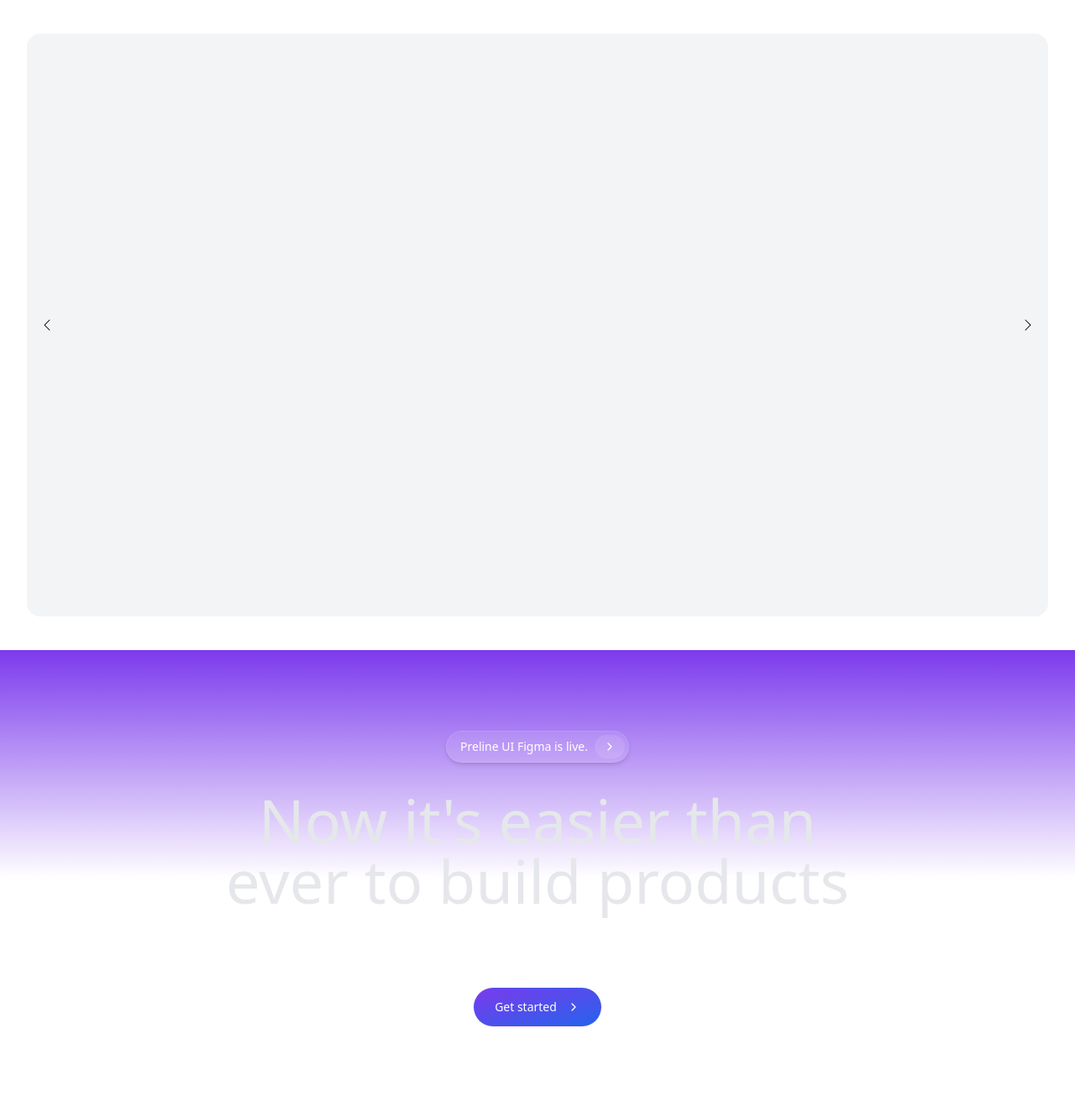
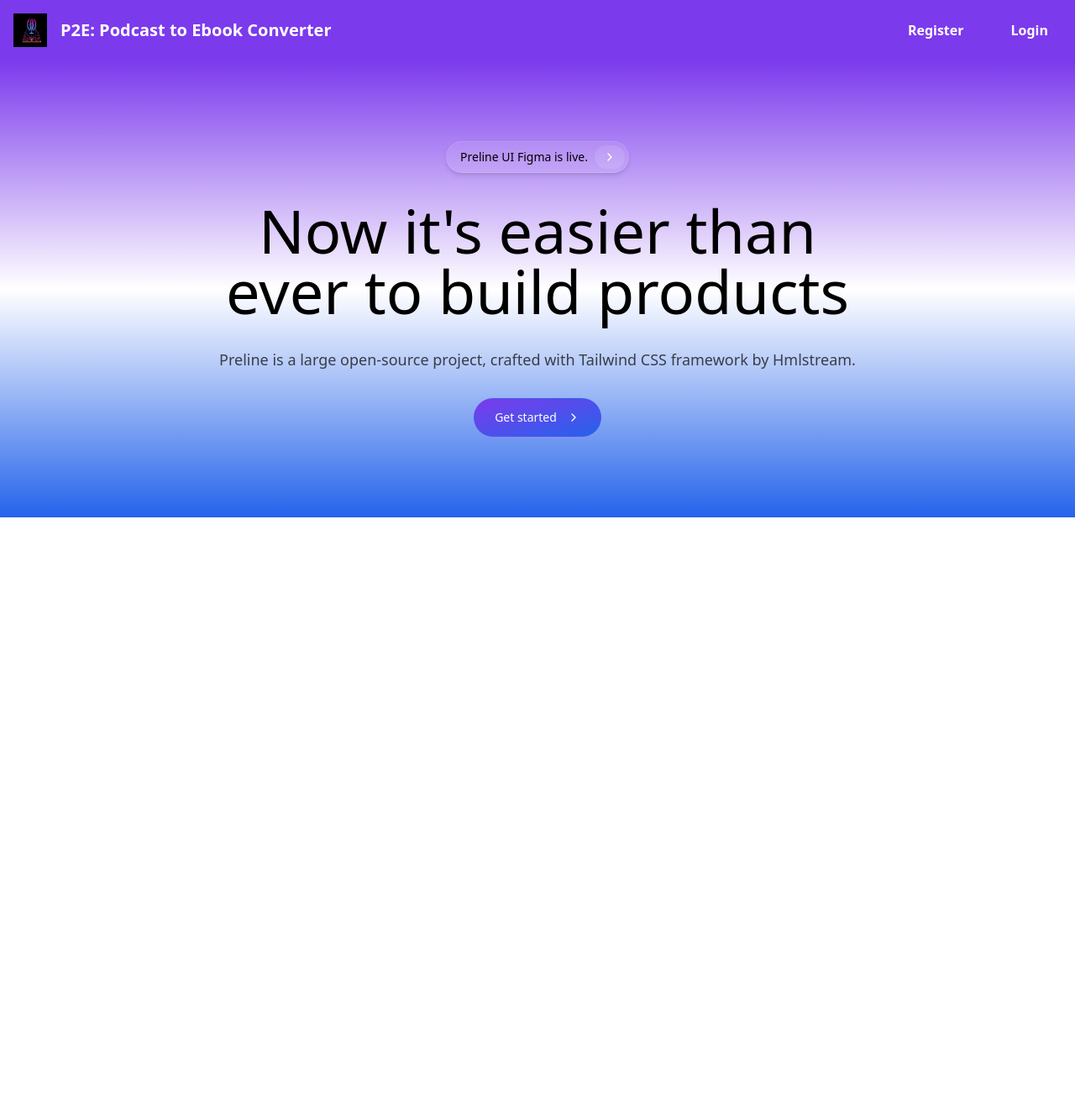
Before and after one commit to MimanshaKaur/P2E_Project, a Flask app: page / in a window 1280 px wide. Shown: the whole page at 84% size. After the commit the page ends 616 px from the top, so only its background shows below. Run offline with Flask 3, Linux system fonts and the light colour scheme; some libraries are stand-ins or nearby versions.

Commit message:
index page design

```diff
--- a/templates/index.html
+++ b/templates/index.html
@@ -8,95 +8,15 @@
     <script src="https://cdn.tailwindcss.com"></script>
 </head>
 <body>
- <!-- Slider -->
-<div class="px-4 lg:px-6 lg:px-8 py-10">
-    <div data-hs-carousel='{
-        "loadingClasses": "opacity-0"
-      }' class="relative">
-      <div class="hs-carousel relative overflow-hidden w-full h-[30rem] md:h-[calc(100vh-106px)]  bg-gray-100 rounded-2xl">
-        <div class="hs-carousel-body absolute top-0 bottom-0 start-0 flex flex-nowrap transition-transform duration-700 opacity-0">
-          <!-- Item -->
-          <div class="hs-carousel-slide">
-            <div class="h-[30rem] md:h-[calc(100vh-106px)]  flex flex-col bg-[url('static\img2.jpg')] bg-cover bg-center bg-no-repeat">
-              <div class="mt-auto w-2/3 md:max-w-lg ps-5 pb-5 md:ps-10 md:pb-10">
-                <span class="block text-black">Nike React</span>
-                <span class="block text-white text-xl md:text-3xl">Rewriting sport's playbook for billions of athletes</span>
-                <div class="mt-5">
-                  <a class="py-2 px-3 inline-flex items-center gap-x-2 text-sm font-medium rounded-xl bg-white border border-transparent text-black hover:bg-gray-100 focus:outline-none focus:bg-gray-100 disabled:opacity-50 disabled:pointer-events-none" href="#">
-                    Read Case Studies
-                  </a>
-                </div>
-              </div>
-            </div>
-          </div>
-          <!-- End Item -->
-
-          <!-- Item -->
-          <div class="hs-carousel-slide">
-            <div class="h-[30rem] md:h-[calc(100vh-106px)]  flex flex-col bg-[url('https://images.unsplash.com/photo-1612287230202-1ff1d85d1bdf?q=80&w=1920&auto=format&fit=crop&ixlib=rb-4.0.3&ixid=M3wxMjA3fDB8MHxwaG90by1wYWdlfHx8fGVufDB8fHx8fA%3D%3D')] bg-cover bg-center bg-no-repeat">
-              <div class="mt-auto w-2/3 md:max-w-lg ps-5 pb-5 md:ps-10 md:pb-10">
-                <span class="block text-white">CoolApps</span>
-                <span class="block text-white text-xl md:text-3xl">From mobile apps to gaming consoles</span>
-                <div class="mt-5">
-                  <a class="py-2 px-3 inline-flex items-center gap-x-2 text-sm font-medium rounded-xl bg-white border border-transparent text-black hover:bg-gray-100 focus:outline-none focus:bg-gray-100 disabled:opacity-50 disabled:pointer-events-none" href="#">
-                    Read Case Studies
-                  </a>
-                </div>
-              </div>
-            </div>
-          </div>
-          <!-- End Item -->
-
-          <!-- Item -->
-          <div class="hs-carousel-slide">
-            <div class="h-[30rem] md:h-[calc(100vh-106px)]  flex flex-col bg-[url('https://images.unsplash.com/photo-1629666451094-8908989cae90?q=80&w=1920&auto=format&fit=crop&ixlib=rb-4.0.3&ixid=M3wxMjA3fDB8MHxwaG90by1wYWdlfHx8fGVufDB8fHx8fA%3D%3D')] bg-cover bg-center bg-no-repeat">
-              <div class="mt-auto w-2/3 md:max-w-lg ps-5 pb-5 md:ps-10 md:pb-10">
-                <span class="block text-white">Grumpy</span>
-                <span class="block text-white text-xl md:text-3xl">Bringing Art to everything</span>
-                <div class="mt-5">
-                  <a class="py-2 px-3 inline-flex items-center gap-x-2 text-sm font-medium rounded-xl bg-white border border-transparent text-black hover:bg-gray-100 focus:outline-none focus:bg-gray-100 disabled:opacity-50 disabled:pointer-events-none" href="#">
-                    Read Case Studies
-                  </a>
-                </div>
-              </div>
-            </div>
-          </div>
-          <!-- End Item -->
-        </div>
-      </div>
-
-      <!-- Arrows -->
-      <button type="button" class="hs-carousel-prev hs-carousel:disabled:opacity-50 disabled:pointer-events-none absolute inset-y-0 start-0 inline-flex justify-center items-center w-12 h-full text-black hover:bg-white/20 rounded-s-2xl focus:outline-none focus:bg-white/20">
-        <span class="text-2xl" aria-hidden="true">
-          <svg class="shrink-0 size-3.5 md:size-4" xmlns="http://www.w3.org/2000/svg" width="16" height="16" fill="currentColor" viewBox="0 0 16 16">
-            <path fill-rule="evenodd" d="M11.354 1.646a.5.5 0 0 1 0 .708L5.707 8l5.647 5.646a.5.5 0 0 1-.708.708l-6-6a.5.5 0 0 1 0-.708l6-6a.5.5 0 0 1 .708 0z"></path>
-          </svg>
-        </span>
-        <span class="sr-only">Previous</span>
-      </button>
-
-      <button type="button" class="hs-carousel-next hs-carousel:disabled:opacity-50 disabled:pointer-events-none absolute inset-y-0 end-0 inline-flex justify-center items-center w-12 h-full text-black hover:bg-white/20 rounded-e-2xl focus:outline-none focus:bg-white/20">
-        <span class="sr-only">Next</span>
-        <span class="text-2xl" aria-hidden="true">
-          <svg class="shrink-0 size-3.5 md:size-4" xmlns="http://www.w3.org/2000/svg" width="16" height="16" fill="currentColor" viewBox="0 0 16 16">
-            <path fill-rule="evenodd" d="M4.646 1.646a.5.5 0 0 1 .708 0l6 6a.5.5 0 0 1 0 .708l-6 6a.5.5 0 0 1-.708-.708L10.293 8 4.646 2.354a.5.5 0 0 1 0-.708z"></path>
-          </svg>
-        </span>
-      </button>
-      <!-- End Arrows -->
-    </div>
-  </div>
-  <!-- End Slider -->
-
-
-   <!--new preline start-->
+    {% include 'menu.html' %}
+    <!-- {% include 'notification.html' %} -->
     <!-- Hero -->
-<div class="bg-gradient-to-b from-violet-600 via-transparent">
+    <div class="bg-gradient-to-b from-violet-600 to-blue-600 via-transparent">
       <div class="max-w-[85rem] mx-auto px-4 sm:px-6 lg:px-8 py-24 space-y-8">
         <!-- Announcement Banner -->
         <div class="flex justify-center">
           <a class="group inline-flex items-center bg-white/10 hover:bg-white/10 border border-white/10 p-1 ps-4 rounded-full shadow-md focus:outline-none focus:bg-white/10" href="../figma.html">
-          <p class="me-2 text-white text-sm">
+            <p class="me-2 text-black text-sm">
               Preline UI Figma is live.
             </p>
             <span class="group-hover:bg-white/10 py-1.5 px-2.5 flex justify-center items-center gap-x-2 rounded-full bg-white/10 font-semibold text-white text-sm">
@@ -108,14 +28,14 @@
 
         <!-- Title -->
         <div class="max-w-3xl text-center mx-auto">
-        <h1 class="block font-medium text-gray-200 text-4xl sm:text-5xl md:text-6xl lg:text-7xl">
+          <h1 class="block font-medium text-black-200 text-4xl sm:text-5xl md:text-6xl lg:text-7xl">
             Now it's easier than ever to build products
           </h1>
         </div>
         <!-- End Title -->
 
         <div class="max-w-3xl text-center mx-auto">
-        <p class="text-lg text-white/70">Preline is a large open-source project, crafted with Tailwind CSS framework by Hmlstream.</p>
+          <p class="text-lg text-black/70">Preline is a large open-source project, crafted with Tailwind CSS framework by Hmlstream.</p>
         </div>
 
         <!-- Buttons -->
--- a/templates/menu.html
+++ b/templates/menu.html
@@ -1,4 +1,4 @@
-<nav class="bg-gradient-to-r from-purple-500 to-blue-600 flex items-center justify-between p-4 shadow-lg">
+<nav class="bg-gradient-to-r from-violet-600 to-violet-600 flex items-center justify-between p-4 shadow-lg">
     <!-- Logo Section -->
     <div class="flex items-center">
         <img src="static\p2e_logo.png" class="h-10 w-10 mr-4" alt="Logo" > <!-- Adjust logo size here -->
```
Also changed, not shown: static/image.jpg (renamed from static/img2.jpg). Lines whose indentation alone changed are shown as unchanged.
